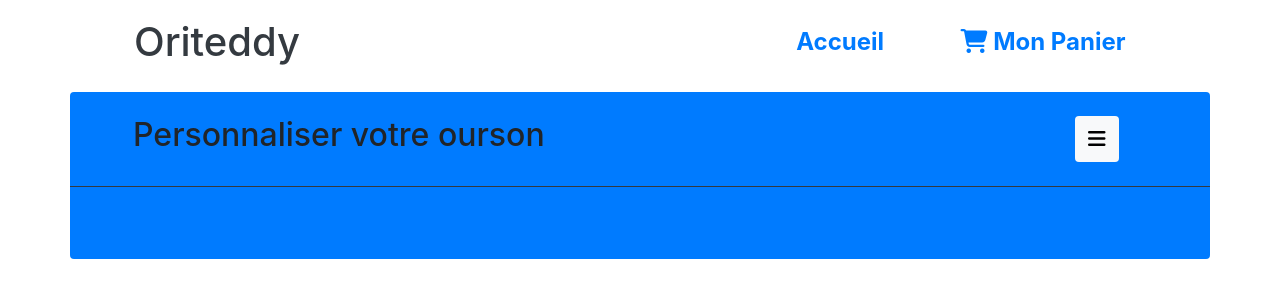
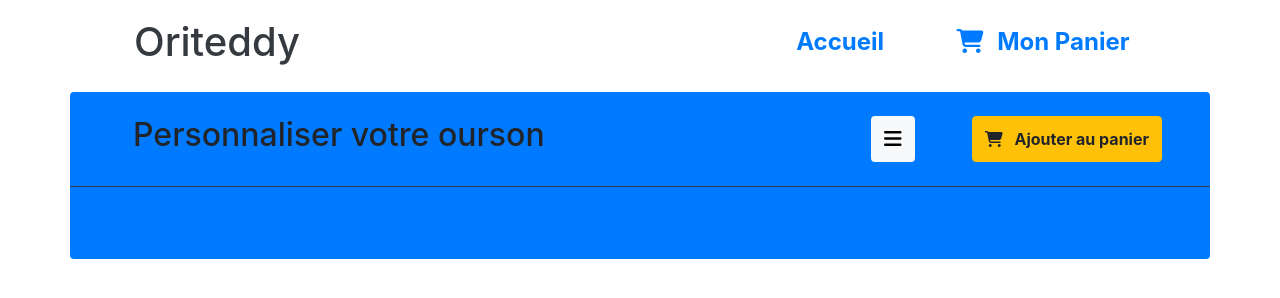
Before and after one commit to ghislaingirardeau/GirardeauGhislain_5_19022021, a website: page produit.html in a window 1280 px wide. Drawn offline with nearby package versions, Linux system fonts and the light colour scheme; no server answers.

Commit message:
Ajout html bouton ajout panier

```diff
--- a/javascript/Produit.js
+++ b/javascript/Produit.js
@@ -11,16 +11,16 @@ var creationBlocHtmlProduit = function (nom, description, prix, image) {
     const categorie = document.getElementById("categorie")
 
     const nomProduit = document.createElement("h3")
-    nomProduit.classList.add("text-dark", "col-12", "p-3")
+    nomProduit.classList.add("text-secondary", "col-12", "p-3")
 
     const elementProduit = document.createElement("div")
     elementProduit.classList.add("col-5", "mb-3")
 
     const descriptionProduit = document.createElement("p")
-    descriptionProduit.classList.add("text-dark", "pt-5")
+    descriptionProduit.classList.add("text-secondary", "pt-5")
 
     const prixProduit = document.createElement("p")
-    prixProduit.classList.add("text-dark", "pt-5")
+    prixProduit.classList.add("text-secondary", "pt-5", "font-weight-bold")
 
     const imageProduit = document.createElement("img")
     imageProduit.setAttribute("src", image)
--- a/produit.html
+++ b/produit.html
@@ -27,8 +27,8 @@
                 </li>
                 <li class="nav-item col-4">
                     <a href="panier.html" class="lien_nav nav-link text-center">
-                        <i class="fas fa-shopping-cart"></i>
-                        <p class=" list-inline-item">Mon Panier</p>
+                        <i class="fas fa-shopping-cart mr-2"></i>
+                        <p class="list-inline-item">Mon Panier</p>
                     </a>
                 </li>
             </ul>
@@ -38,12 +38,17 @@
 
     <section class="container bg-primary rounded pb-4">
 
-    <nav class="row px-5 py-4 border-bottom border-dark">
+    <nav class="row px-5 py-4 border-bottom border-dark justify-content-between">
 
-        <h2 class="col-11 ">Personnaliser votre ourson</h2>
+        <h2 class="col-8">Personnaliser votre ourson</h2>
 
-        <button class="navbar-toggler bg-light float-right" type="button" data-toggle="collapse" data-target="#navbarContent">
+        <button class="navbar-toggler bg-light" type="button" data-toggle="collapse" data-target="#navbarContent">
             <i class="fas fa-bars"></i>
+        </button>
+
+        <button type="button" class="btn btn-warning font-weight-bold">
+            <i class="fas fa-shopping-cart mr-2"></i>
+            Ajouter au panier
         </button>
 
         <div id="navbarContent" class="navbar-nav collapse navbar-collapse bg-light mt-3">
@@ -56,11 +61,12 @@
                 </li>
             </ul>
         </div>
+
     </nav>
 
-        <article id="categorie" class="row m-4 bg-light rounded align-middle">
+    <article id="categorie" class="row m-4 bg-light rounded align-middle">
 
-        </article>
+    </article>
 
     </section>
 
```
Also changed, not shown: index.html (+1 -1 lines).
